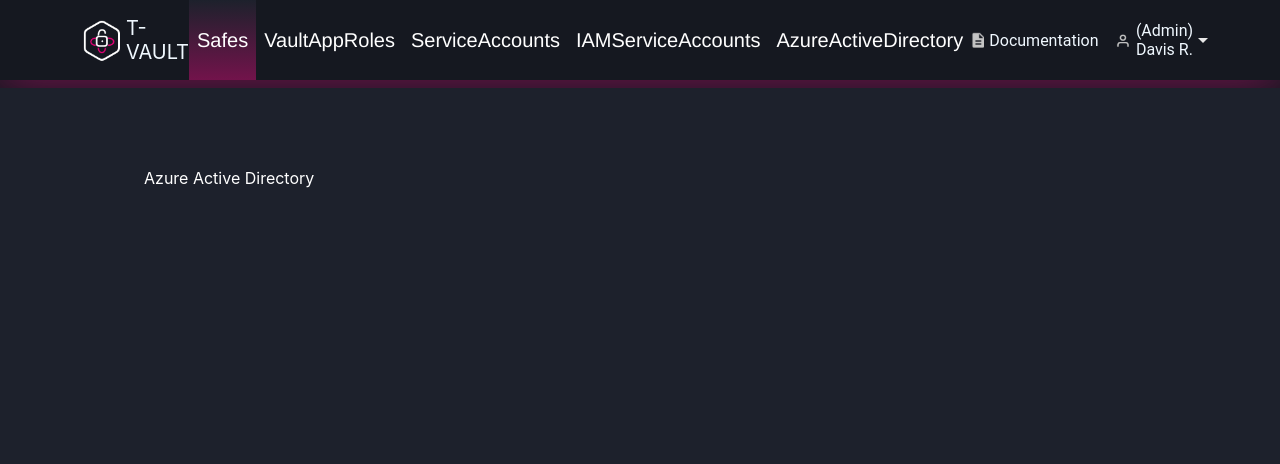
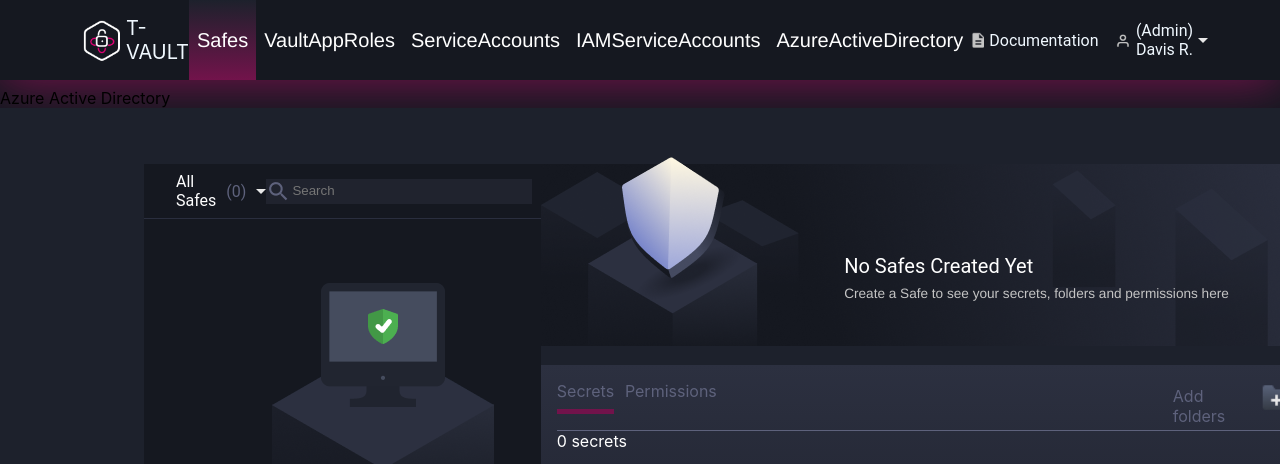
Before and after one commit to DivijaBabu/T-vault, a React (Create React App) app: page /Azure in a window 1280 px wide. Shown: the top 464 px of the page. Built offline with nearby package versions, Linux system fonts and the light colour scheme.

Commit message:
justonce

```diff
--- a/src/App.css
+++ b/src/App.css
@@ -72,18 +72,10 @@
 #textcolor{
   color: #72134b;
 }
-#bodycontainer{
-  border-top: 0 0.5rem 3rem 0.5rem #72134b ;
-  padding: 5rem 9rem;
-  height:calc(100vh - 5rem);
-  background-color: #1d212c;
-  color:#fff;
-  font-size: 1rem;
-}
 #safes{
   display: flex;
   padding: 3rem 9rem;
-  height:calc(100vh - 5rem);
+  height:calc(100vh - 5.5rem);
   background-color: #1d212c;
   color:#fff;
   font-size: 1rem;
@@ -108,12 +100,8 @@
   font-family: "Roboto";
   color:#fff;
 }
-#safecard img{
-  height:9px;
-  width:8px;
-}
 #text{
-  padding-left:2rem;
+  padding-left:1.5rem;
 }
 #zero{
   color: #5e627c;
@@ -151,20 +139,24 @@
 color:#c4c4c4;
 font-size: 0.85rem;
 }
+#secrets{
+  height:calc(100vh - 11.5rem);
+  /* width:calc(100% - 42%); */
+  gap:0;
+}
 #container-secrets{
   position: absolute;
-    bottom: 4.3rem;
-    right: 8rem;
+    bottom: 4rem;
+    right: 5rem;
 }
 #secretshead{
-
   /* background-color: #151820; */
-  height:11.9rem;
+  height:34%;
   position: relative;
 }
 #secrets-bottom{
   width: 48rem;
-    height: 22.2rem;
+    height: 66%;
     padding: 1rem;
     background-image: linear-gradient(to top, #151820, #2c3040);
 }
@@ -199,9 +191,12 @@
 #add-folders{
   width: 7.5rem;
   display: flex;
+  /* text-align: center; */
   justify-content: space-between;
 }
 #add-folders p{
+  padding-top: 0.3rem;
+  /* text-align: center; */
   color:#5e627c;
 }
 #locker{
@@ -221,9 +216,6 @@
   align-items: center;
 
 }
-#secrets{
-  gap:0;
-}
 #add-secrets{
   display: flex;
   align-items: center;
```
Also changed, not shown: src/Components/popup_safe.js (added, +9 -0 lines).
